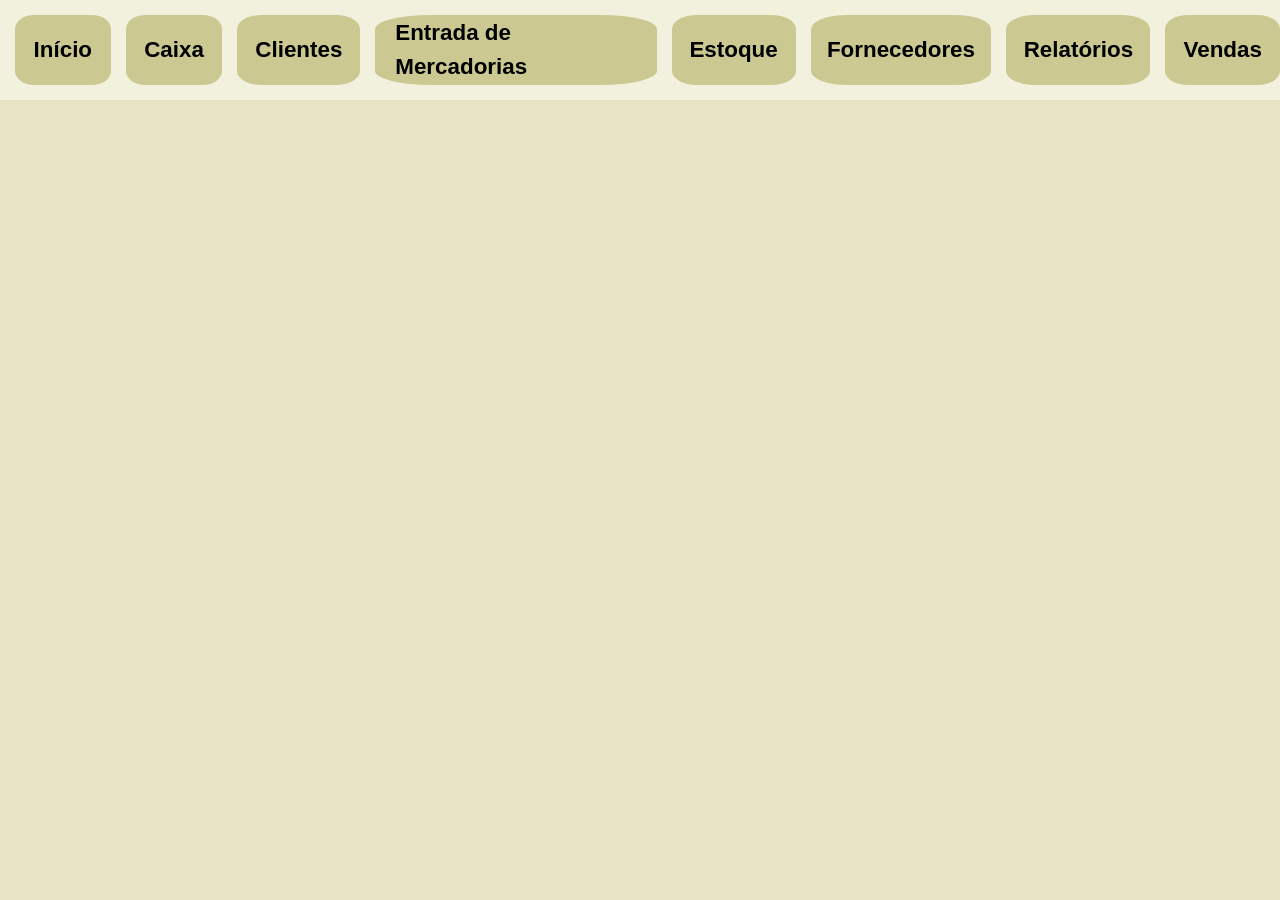
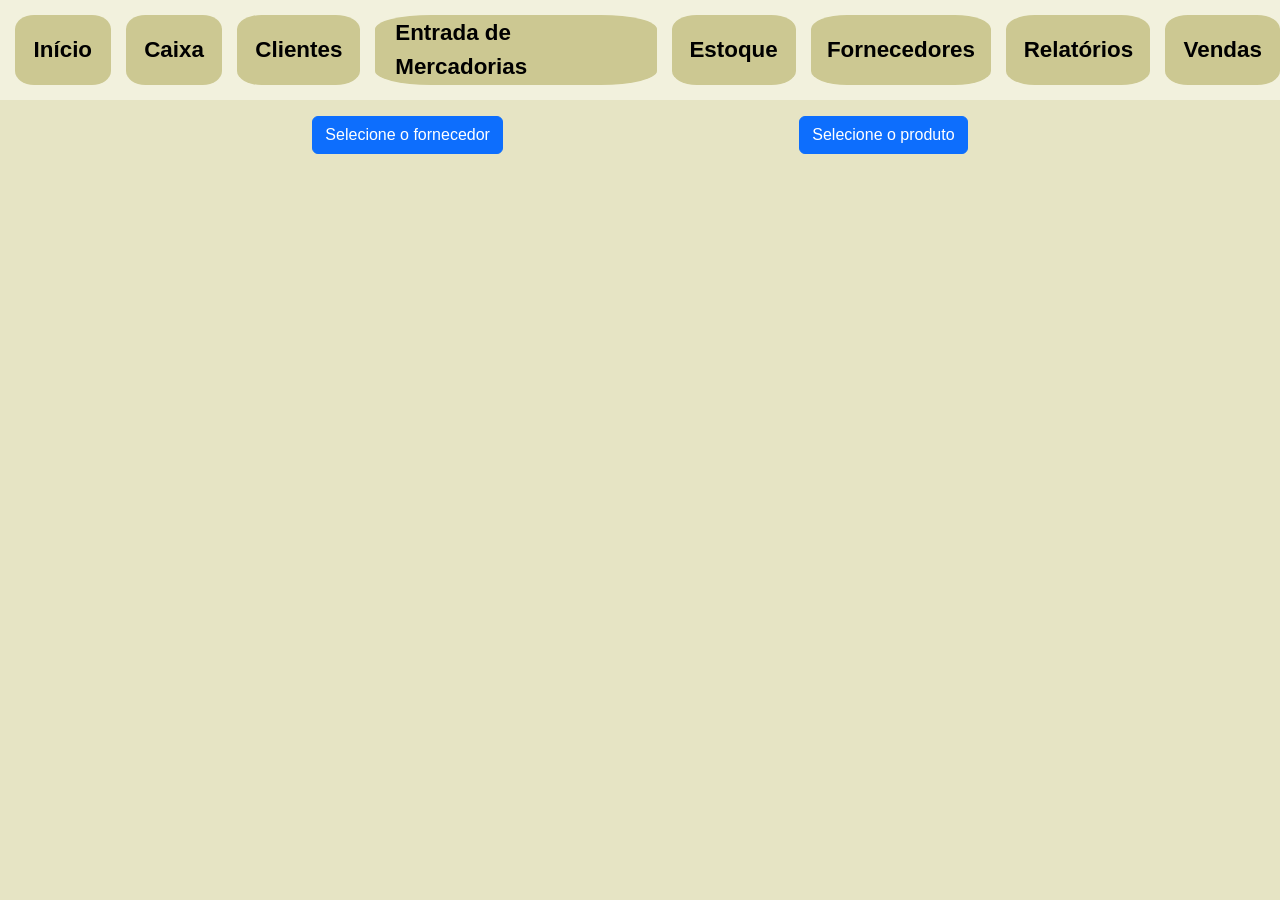
Before and after one commit to DiogoMelloDM7/Sistema-Mercearia, a Django app: page /entradaDeNotas in a window 1280 px wide. After the commit the page ends 154 px from the top, so only its background shows below. Run offline with Django 4.2, Linux system fonts and the light colour scheme; data comes from the database, SQL or seed files in the repository; both versions use the stored data as it was after the commit.

Commit message:
Começando página de entrada de mercadorias

```diff
--- a/sistema/admin.py
+++ b/sistema/admin.py
@@ -1,5 +1,5 @@
 from django.contrib import admin
-from .models import Venda, Produto, RelatorioCaixa, RelatorioVendas, ItensVenda, Credito, Debito, Cartao, Cliente, Fornecedor
+from .models import Venda, Produto, RelatorioCaixa, RelatorioVendas, ItensVenda, Credito, Debito, Cartao, Cliente, Fornecedor, NotaDeMercadoria, ItensNota
 
 # Register your models here.
 
@@ -13,3 +13,5 @@ admin.site.register(Debito)
 admin.site.register(Cartao)
 admin.site.register(Cliente)
 admin.site.register(Fornecedor)
+admin.site.register(NotaDeMercadoria)
+admin.site.register(ItensNota)
--- a/sistema/templates/entradaDeNotas.html
+++ b/sistema/templates/entradaDeNotas.html
@@ -15,15 +15,82 @@ Clientes
         </div>
     {% endfor %}
 {% endif %}
-<div class="container">
+<div class="">
+    <!-- Button trigger modal -->
+     <div class="d-flex justify-content-evenly m-3">
+        <button type="button" class="btn btn-primary" data-bs-toggle="modal" data-bs-target="#ModalFornecedor" id="btn-Fornecedor">
+        Selecione o fornecedor
+        </button>
+
+        <button type="button" class="btn btn-primary" data-bs-toggle="modal" data-bs-target="#modalProdutos" id="btn-Produto">
+            Selecione o produto
+        </button>
+    </div>
+
+  <!-- Modal -->
+    <div class="modal fade" id="ModalFornecedor" tabindex="-1" aria-labelledby="exampleModalLabel" aria-hidden="true">
+        <div class="modal-dialog modal-xl">
+        <div class="modal-content">
+            <div class="modal-header">
+            <h1 class="modal-title fs-5" id="exampleModalLabel"> Selecione o Fornecedor da nota</h1>
+            <button type="button" class="btn-close" data-bs-dismiss="modal" aria-label="Close"></button>
+            </div>
+            <div class="modal-body">
+                <input placeholder="Pesquise pelo nome do fornecedor" id="inputFornecedor" class="form-control">
+                <div class-"table-responsive">
+                <table id="tabelaFornecedor" class="table table-striped table-hover">
+                    <thead>
+                    </thead>
+
+                    <tbody>
+                    </tbody>
+                </table>
+            </div>
+            </div>
+            <div class="modal-footer">
+            <button type="button" class="btn btn-secondary" data-bs-dismiss="modal">Fechar</button>
+            </div>
+        </div>
+        </div>
+    </div>
+
+    <div class="modal fade" id="modalProdutos" tabindex="-1" aria-labelledby="exampleModalLabel" aria-hidden="true">
+        <div class="modal-dialog modal-xl">
+        <div class="modal-content">
+            <div class="modal-header">
+            <h1 class="modal-title fs-5" id="exampleModalLabel"> Selecione o(s) Produto(s) da nota</h1>
+            <button type="button" class="btn-close" data-bs-dismiss="modal" aria-label="Close"></button>
+            </div>
+            <div class="modal-body">
+                <input placeholder="Pesquise pelo nome do produto" id="inputProduto" class="form-control">
+                <div class-"table-responsive">
+                    <table id="tabelaProdutos" class="table table-striped table-hover">
+                        <thead>
+                        </thead>
+
+                        <tbody>
+                        </tbody>
+                    </table>
+                </div>
+            </div>
+            <div class="modal-footer">
+            <button type="button" class="btn btn-secondary" data-bs-dismiss="modal">Fechar</button>
+            </div>
+        </div>
+        </div>
+    </div>
+
+
 
 </div>
 
 
 <script>
-    let clientes = JSON.parse('{{ clientes|safe }}')
+    let lista_fornecedores = JSON.parse('{{ lista_fornecedores|safe }}')
+    let lista_produtos = JSON.parse('{{ lista_produtos|safe }}')
 </script>
 
 <script src="https://ajax.googleapis.com/ajax/libs/jquery/3.6.0/jquery.min.js"></script>
 <script src="{% static 'js/entradaDeNotas.js' %}"></script>
+<script src="https://cdn.jsdelivr.net/npm/bootstrap@5.3.3/dist/js/bootstrap.bundle.min.js" integrity="sha384-YvpcrYf0tY3lHB60NNkmXc5s9fDVZLESaAA55NDzOxhy9GkcIdslK1eN7N6jIeHz" crossorigin="anonymous"></script>
 {% endblock %}
--- a/sistema/views.py
+++ b/sistema/views.py
@@ -684,5 +684,16 @@ def fornecedores(request):
 def entradaDeNotas(request):
 
     context={}
+    lista_fornecedores = Fornecedor.objects.all().values('nome_empresa', 'cnpj', 'inscricao_estadual', 'endereco', 'cidade', 'estado', 'cep', 'telefone', 'email', 'id')
+    lista_produtos = Produto.objects.all().values('nome', 'valor_venda', 'valor_custo', 'quantidade', 'grupo', 'quantidade_minima_para_pedido', 'id')
+
+    for produto in lista_produtos:
+        produto['valor_venda'] = float(produto['valor_venda'])
+        produto['valor_custo'] = float(produto['valor_custo'])
+    context['lista_fornecedores'] = json.dumps(list(lista_fornecedores))
+    context['lista_produtos'] = json.dumps(list(lista_produtos))
+
+
+
 
     return render(request, 'entradaDeNotas.html', context)
--- a/static/css/style.css
+++ b/static/css/style.css
@@ -399,10 +399,6 @@ td, th {
     table-layout: auto; /* Permite que as colunas se ajustem automaticamente */
 }
 
-.table-responsive {
-    overflow-x: auto; /* Adiciona rolagem horizontal */
-}
-
 
 @media screen and (max-width: 1400px) {
 
--- a/static/js/entradaDeNotas.js
+++ b/static/js/entradaDeNotas.js
@@ -0,0 +1,158 @@
+console.log(lista_fornecedores);
+console.log(lista_produtos);
+
+function constroiTabelaProdutos(){
+    $("#tabelaProdutos thead").empty().append(`
+        <tr>
+            <th>Nome</th>
+            <th>Valor de Venda</th>
+            <th>Valor de Custo</th>
+            <th>Quantidade</th>
+            <th>Grupo</th>
+            <th>Ação</th>
+        </tr>
+    `)
+
+    $("#tabelaProdutos tbody").empty();
+    lista_produtos.forEach(function(produto, index){
+        $("#tabelaProdutos tbody").append(`
+            <tr>
+                <td>${produto.nome}</td>
+                <td>${produto.valor_venda}</td>
+                <td>${produto.valor_custo}</td>
+                <td>${produto.quantidade}</td>
+                <td>${produto.grupo}</td>
+                <td>
+                    <button class="btn btn-sm btn-success add-produto-btn" data-index="${index}">Adicionar</button>
+                </td>
+            </tr>
+        `)
+    })
+}
+
+function constroiTabelaFornecedores(){
+    $("#tabelaFornecedor thead").empty().append(`
+        <tr>
+            <th>Nome</th>
+            <th>CNPJ</th>
+            <th>IE</th>
+            <th>Endereço</th>
+            <th>Cidade</th>
+            <th>Estado</th>
+            <th>CEP</th>
+            <th>Telefone</th>
+            <th>E-mail</th>
+            <th>Ação</th>
+
+        </tr>
+    `);
+
+    $("#tabelaFornecedor tbody").empty();
+    lista_fornecedores.forEach(function(fornecedor, index){
+        $("#tabelaFornecedor tbody").append(`
+            <tr>
+                <td>${fornecedor.nome_empresa}</td>
+                <td>${fornecedor.cnpj}</td>
+                <td>${fornecedor.inscricao_estadual}</td>
+                <td>${fornecedor.endereco}</td>
+                <td>${fornecedor.cidade}</td>
+                <td>${fornecedor.estado}</td>
+                <td>${fornecedor.cep}</td>
+                <td>${fornecedor.telefone}</td>
+                <td>${fornecedor.email}</td>
+                <td>
+                    <button class="btn btn-sm btn-success add-fornecedor-btn" data-index="${index}">Adicionar</button>
+                </td>
+            </tr>
+        `);console.log(fornecedor)
+    });
+}
+
+$(document).on("click", "#btn-Fornecedor", function(){
+    constroiTabelaFornecedores();
+    console.log("chamou")
+})
+
+$(document).on("click", "#btn-Produto", function(){
+    constroiTabelaProdutos();
+})
+
+$("#inputFornecedor").on("keyup",function(){
+    let nomeFornecedor = $("#inputFornecedor").val().toLowerCase();
+
+    $("#tabelaFornecedor thead").empty().append(`
+        <tr>
+            <th>Nome</th>
+            <th>CNPJ</th>
+            <th>IE</th>
+            <th>Endereço</th>
+            <th>Cidade</th>
+            <th>Estado</th>
+            <th>CEP</th>
+            <th>Telefone</th>
+            <th>E-mail</th>
+            <th>Ação</th>
+
+        </tr>
+    `);
+
+    $("#tabelaFornecedor tbody").empty();
+    lista_fornecedores.forEach(function(fornecedor, index){
+
+        if(fornecedor.nome_empresa.toLowerCase().includes(nomeFornecedor)){
+            $("#tabelaFornecedor tbody").append(`
+                <tr>
+                    <td>${fornecedor.nome_empresa}</td>
+                    <td>${fornecedor.cnpj}</td>
+                    <td>${fornecedor.inscricao_estadual}</td>
+                    <td>${fornecedor.endereco}</td>
+                    <td>${fornecedor.cidade}</td>
+                    <td>${fornecedor.estado}</td>
+                    <td>${fornecedor.cep}</td>
+                    <td>${fornecedor.telefone}</td>
+                    <td>${fornecedor.email}</td>
+                    <td>
+                        <button class="btn btn-sm btn-success add-fornecedor-btn" data-index="${index}">Adicionar</button>
+                    </td>
+                </tr>
+            `);
+        }
+
+    });
+});
+
+
+$("#inputProduto").on("keyup",function(){
+    let nomeProduto = $("#inputProduto").val().toLowerCase();
+
+    $("#tabelaProdutos thead").empty().append(`
+        <tr>
+            <th>Nome</th>
+            <th>Valor de Venda</th>
+            <th>Valor de Custo</th>
+            <th>Quantidade</th>
+            <th>Grupo</th>
+            <th>Ação</th>
+        </tr>
+    `)
+
+    $("#tabelaProdutos tbody").empty();
+    lista_produtos.forEach(function(produto, index){
+        if(produto.nome.toLowerCase().includes(nomeProduto)){
+            $("#tabelaProdutos tbody").append(`
+                <tr>
+                    <td>${produto.nome}</td>
+                    <td>${produto.valor_venda}</td>
+                    <td>${produto.valor_custo}</td>
+                    <td>${produto.quantidade}</td>
+                    <td>${produto.grupo}</td>
+                    <td>
+                        <button class="btn btn-sm btn-success add-produto-btn" data-index="${index}">Adicionar</button>
+                    </td>
+                </tr>
+            `)
+        }
+
+    });
+
+});
```
Also changed, not shown: db.sqlite3, sistema/migrations/0013_alter_notademercadoria_numero_nota.py (added).
